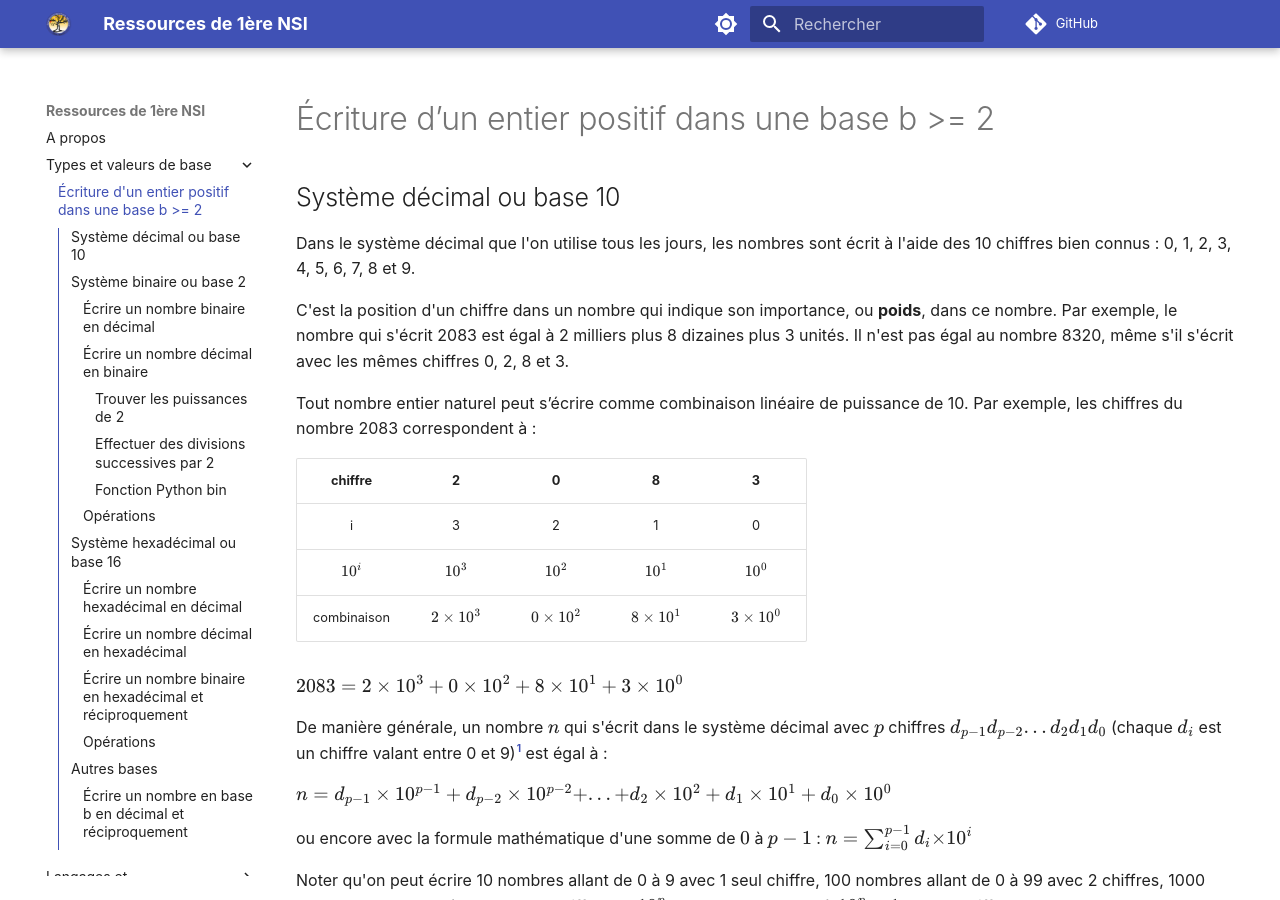
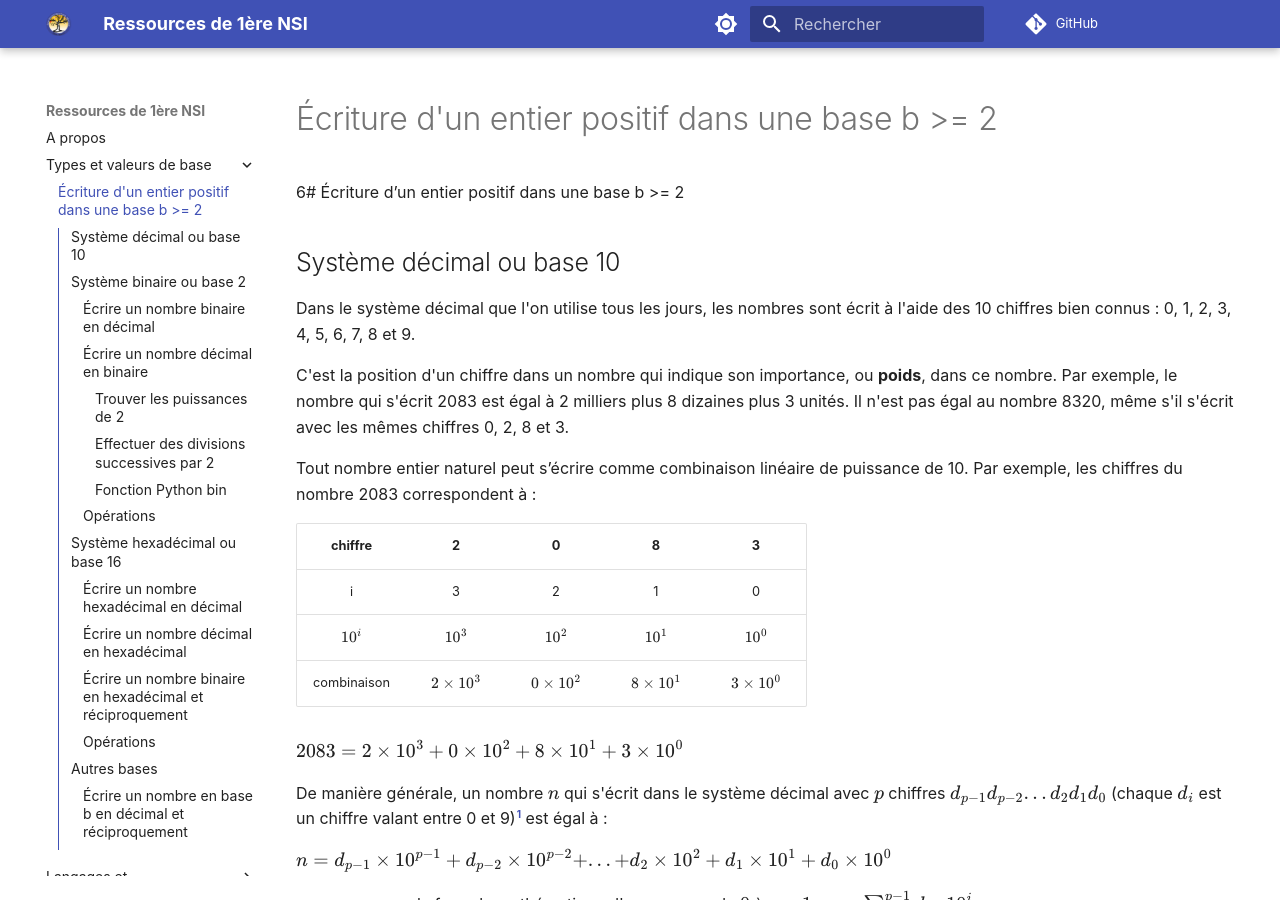
Before and after one commit to eipaca/NSI-1, an MkDocs documentation site: the page built from docs/types-et-valeurs-de-base/1-ecriture-entier-positif-en-base-b.md, in a window 1280 px wide and 900 px high. Built offline with MkDocs 1.6.1 and Material for MkDocs 9.7.7, drawn with Linux system fonts in a browser that asks for light colours; emoji names are drawn with the system emoji font; comment, search, counter and statistics services are not loaded.

Commit message:
Update 1-ecriture-entier-positif-en-base-b.md

````diff
--- a/docs/types-et-valeurs-de-base/1-ecriture-entier-positif-en-base-b.md
+++ b/docs/types-et-valeurs-de-base/1-ecriture-entier-positif-en-base-b.md
@@ -1,4 +1,4 @@
-# Écriture d’un entier positif dans une base b >= 2
+6# Écriture d’un entier positif dans une base b >= 2
 
 ## Système décimal ou base 10
 
@@ -267,8 +267,6 @@
 ```
 
 
-![Fonction bin_to_dec avec multiplications successives par 2](assets/1-bin-to-dec-2-light-mode.png#only-light){width=25% align=right}
-![Fonction bin_to_dec avec multiplications successives par 2](assets/1-bin-to-dec-2-dark-mode.png#only-dark){width=25% align=right}
 
 La correspondance entre la position d'un bit (`-i-1`) dans la chaîne de caractère `n` et la puissance de 2 associée (`i`) est source d'erreur. Une autre façon de programmer cette même fonction consiste à additionner les bits de gauche à droite avec des multiplications successives par 2 :
 
@@ -282,6 +280,11 @@
 	    dec = 2 * dec + int(bit)
 	return dec
 ```
+
+![Fonction bin_to_dec avec multiplications successives par 2](assets/1-bin-to-dec-2-light-mode.png#only-light){width=25% align=right}
+![Fonction bin_to_dec avec multiplications successives par 2](assets/1-bin-to-dec-2-dark-mode.png#only-dark){width=25% align=right}
+
+
 Si `n` est une chaîne de caractères représentant un nombre de 4 bits, au final le premier bit sera bien multiplié par $2^3$, le deuxième bit par  $2^2$, le troisième par $2$ et le dernier sera rajouté tel quel à `dec` sans être multiplié.
 
 En Python, les nombres binaires s'écrivent avec le préfixe ```0b``` et l'équivalent en décimal est affiché automatique dans la console :
````
